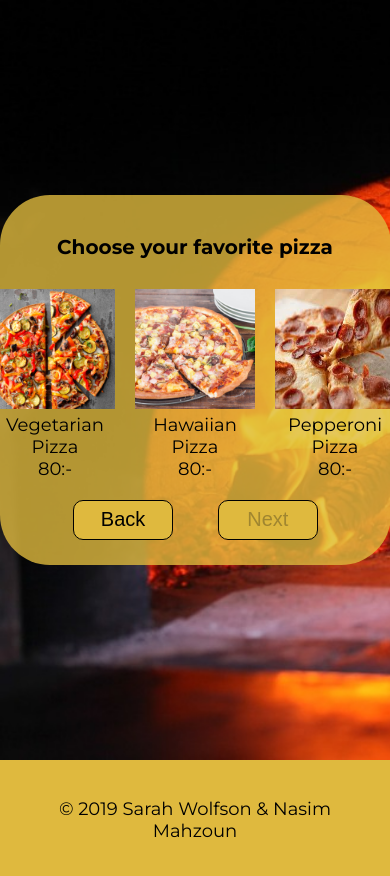
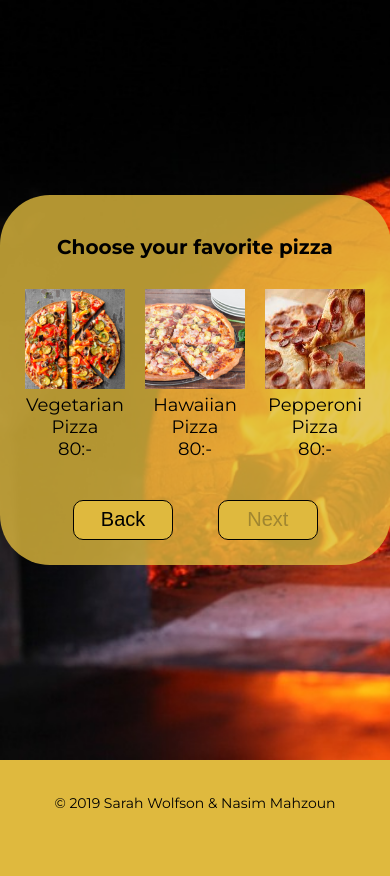
Before and after one commit to NasimMhn/pizza-bot, a plain HTML site: page code/index.html in a window 390 px wide. Both pictures are taken after a click on the button "Next". Drawn offline with Linux system fonts and the light colour scheme.

Commit message:
edited size of images

```diff
--- a/code/style.css
+++ b/code/style.css
@@ -159,12 +159,16 @@ label {
   }
 
   figure img {
-    height: 120px;
-    width: 120px;
+    height: 100px;
+    width: 100px;
   }
 
   #fourth img {
     height: 120px;
   }
 
+  footer {
+    font-size: 14px;
+  }
+
 }
```
